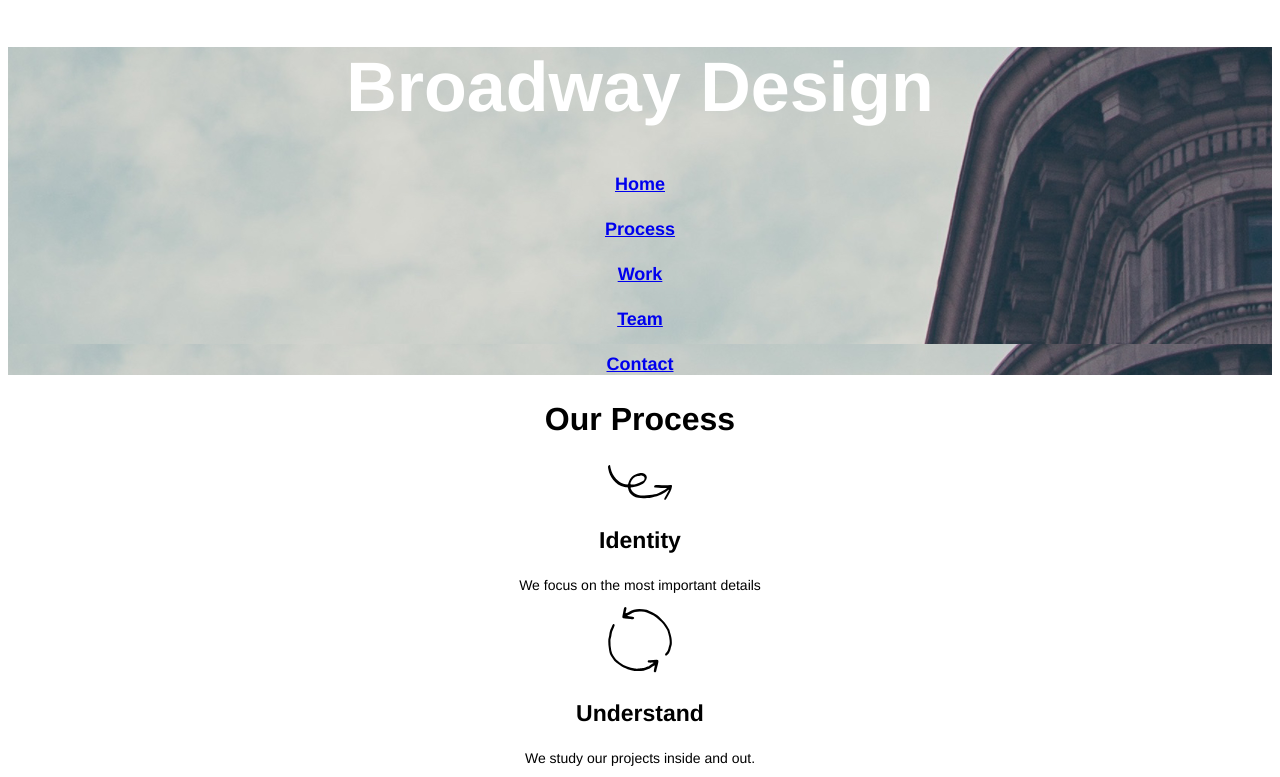
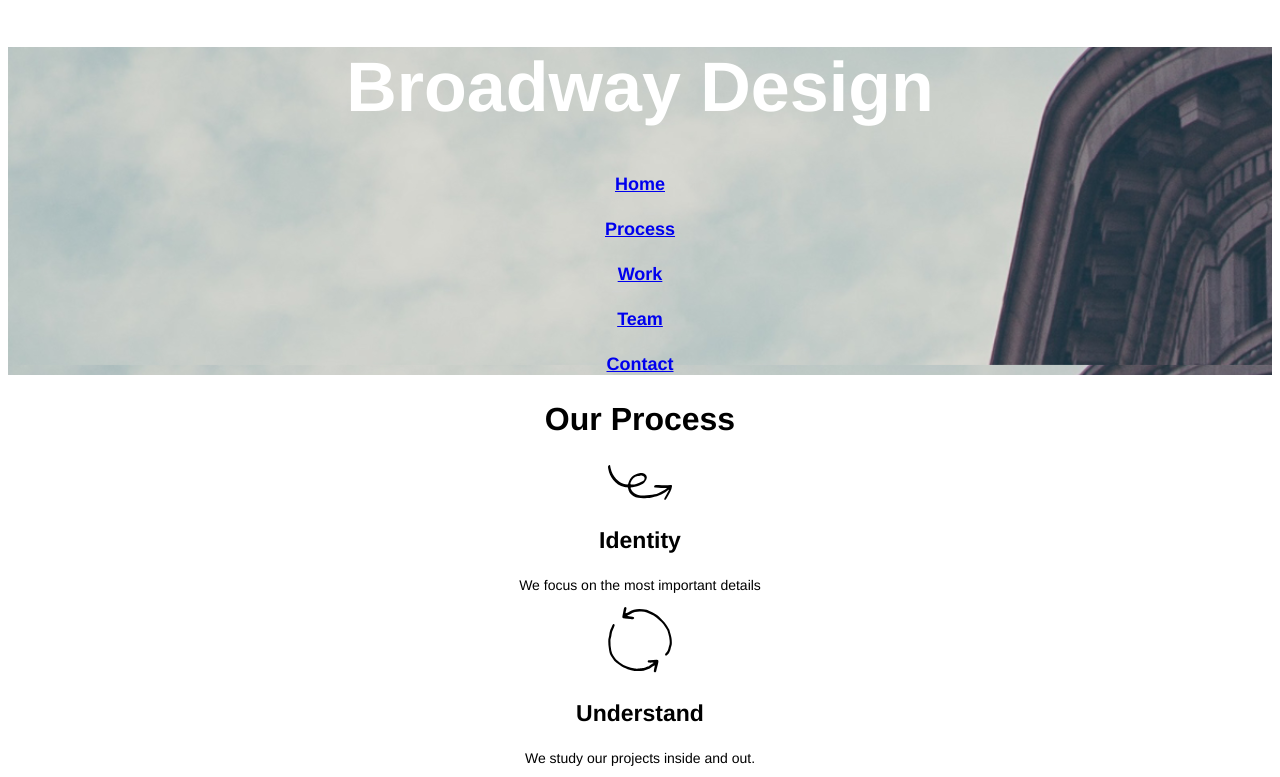
Before and after one commit to chris-pollard/broadway, a plain HTML site: page index.html in a window 1280 px wide. Shown: the top 777 px of the page. Drawn offline with Linux system fonts and the light colour scheme.

Commit message:
Resize background image on header

```diff
--- a/resources/css/style.css
+++ b/resources/css/style.css
@@ -11,6 +11,7 @@ h1 {
 
 #home {
   background-image: url("../img/the-flatiron-building.png");
+  background-size: 155%;
 }
 
 h4 {
```
